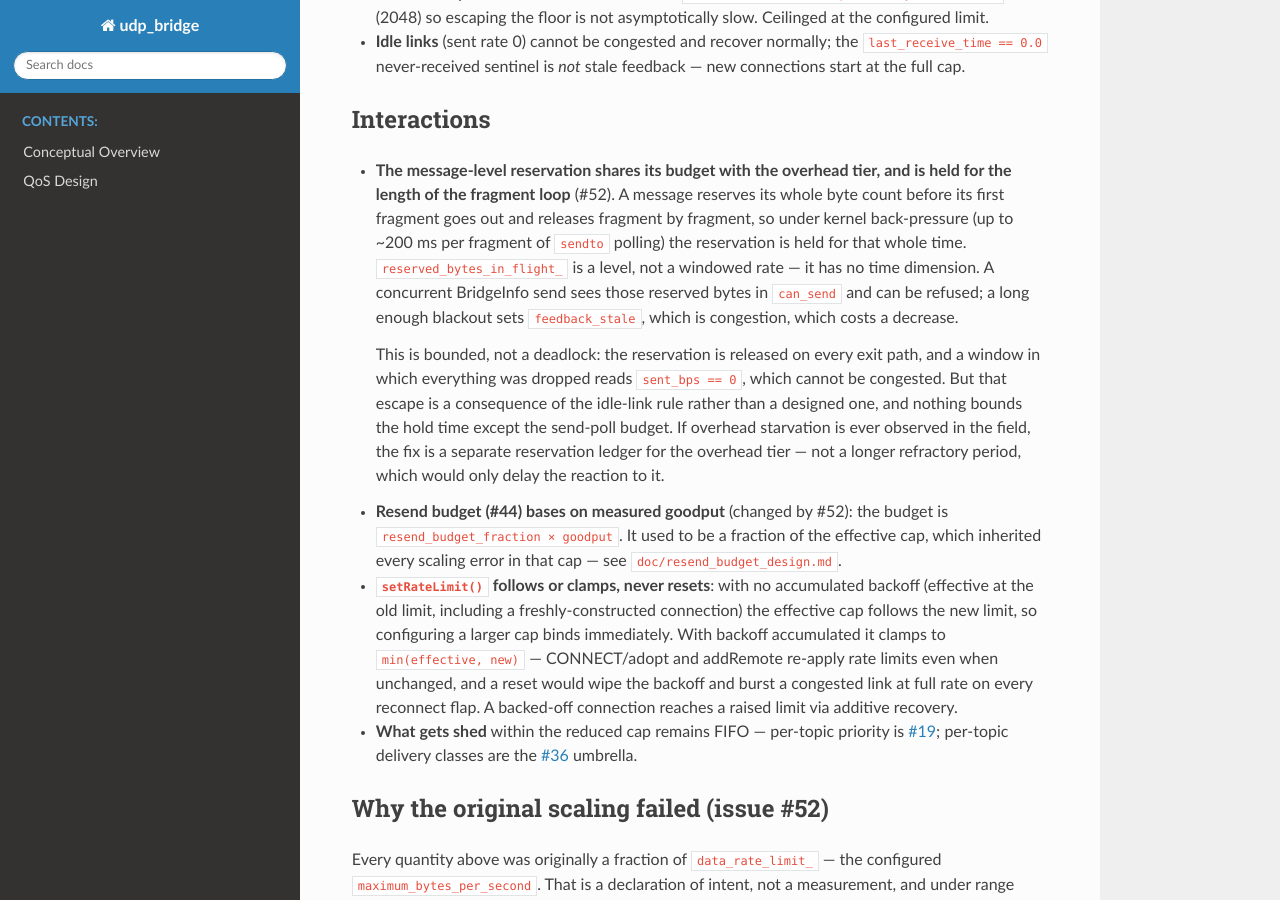
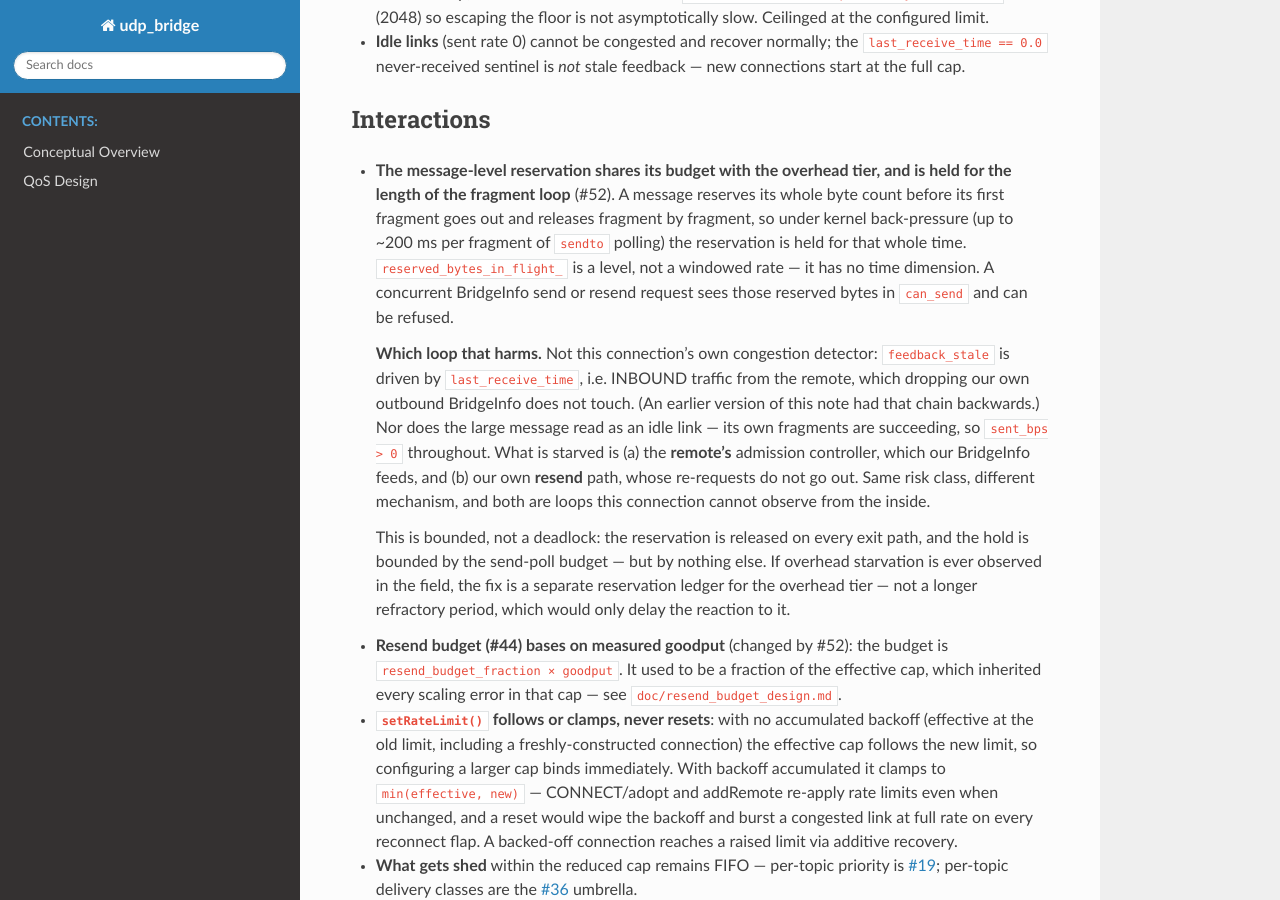
Before and after one commit to rolker/udp_bridge, a Sphinx documentation site: the page built from udp_bridge/doc/admission_control_design.md, in a window 1280 px wide and 900 px high, scrolled down 1904 px. Built offline with Sphinx 7.4.7 and the Read the Docs theme 3.1.0, drawn with Linux system fonts in a browser that asks for light colours.

Commit message:
docs: correct the reservation-lifetime note's causal chain (#52)
The note claimed a held reservation could drop BridgeInfo, set
`feedback_stale`, and so cost this connection a decrease — and that the
idle-link rule (`sent_bps == 0`) was the escape. Both halves are wrong:
`feedback_stale` is driven by `last_receive_time`, which is INBOUND and
untouched by our own send-side reservation, and the large message's own
fragments are succeeding so `sent_bps > 0` throughout.

The risk is real but lands elsewhere: the REMOTE's controller (which our
BridgeInfo feeds) and our own resend re-requests. Same risk class,
different mechanism — worth stating correctly, because the wrong
mechanism suggests the wrong fix.

```diff
--- a/udp_bridge/doc/admission_control_design.md
+++ b/udp_bridge/doc/admission_control_design.md
@@ -110,18 +110,25 @@ static cap:
   (up to ~200 ms per fragment of `sendto` polling) the reservation is
   held for that whole time. `reserved_bytes_in_flight_` is a level, not a
   windowed rate — it has no time dimension. A concurrent BridgeInfo send
-  sees those reserved bytes in `can_send` and can be refused; a long
-  enough blackout sets `feedback_stale`, which is congestion, which costs
-  a decrease.
+  or resend request sees those reserved bytes in `can_send` and can be
+  refused.
+
+  **Which loop that harms.** Not this connection's own congestion
+  detector: `feedback_stale` is driven by `last_receive_time`, i.e.
+  INBOUND traffic from the remote, which dropping our own outbound
+  BridgeInfo does not touch. (An earlier version of this note had that
+  chain backwards.) Nor does the large message read as an idle link — its
+  own fragments are succeeding, so `sent_bps > 0` throughout. What is
+  starved is (a) the **remote's** admission controller, which our
+  BridgeInfo feeds, and (b) our own **resend** path, whose re-requests do
+  not go out. Same risk class, different mechanism, and both are loops
+  this connection cannot observe from the inside.
 
   This is bounded, not a deadlock: the reservation is released on every
-  exit path, and a window in which everything was dropped reads
-  `sent_bps == 0`, which cannot be congested. But that escape is a
-  consequence of the idle-link rule rather than a designed one, and
-  nothing bounds the hold time except the send-poll budget. If overhead
-  starvation is ever observed in the field, the fix is a separate
-  reservation ledger for the overhead tier — not a longer refractory
-  period, which would only delay the reaction to it.
+  exit path, and the hold is bounded by the send-poll budget — but by
+  nothing else. If overhead starvation is ever observed in the field, the
+  fix is a separate reservation ledger for the overhead tier — not a
+  longer refractory period, which would only delay the reaction to it.
 
 - **Resend budget (#44) bases on measured goodput** (changed by #52): the
   budget is `resend_budget_fraction × goodput`. It used to be a fraction
```
Also changed, not shown: 1 other file.
